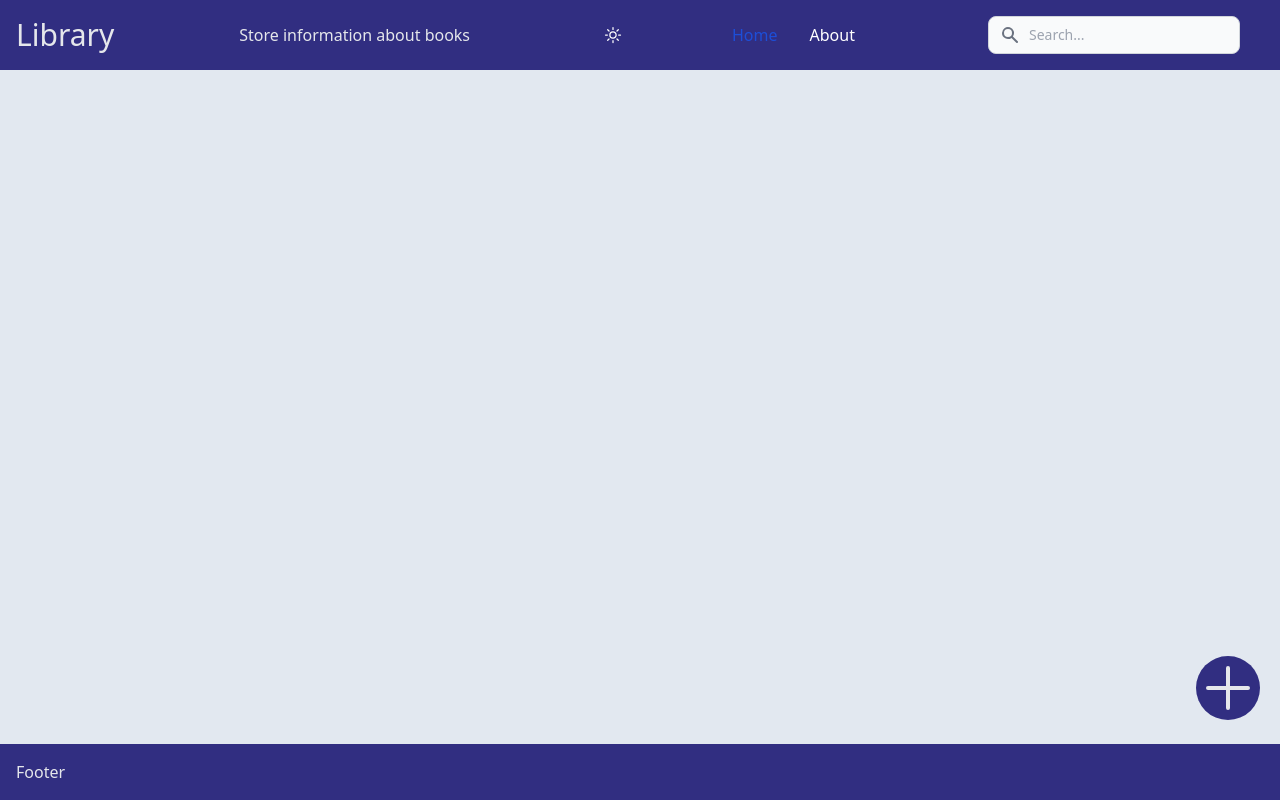
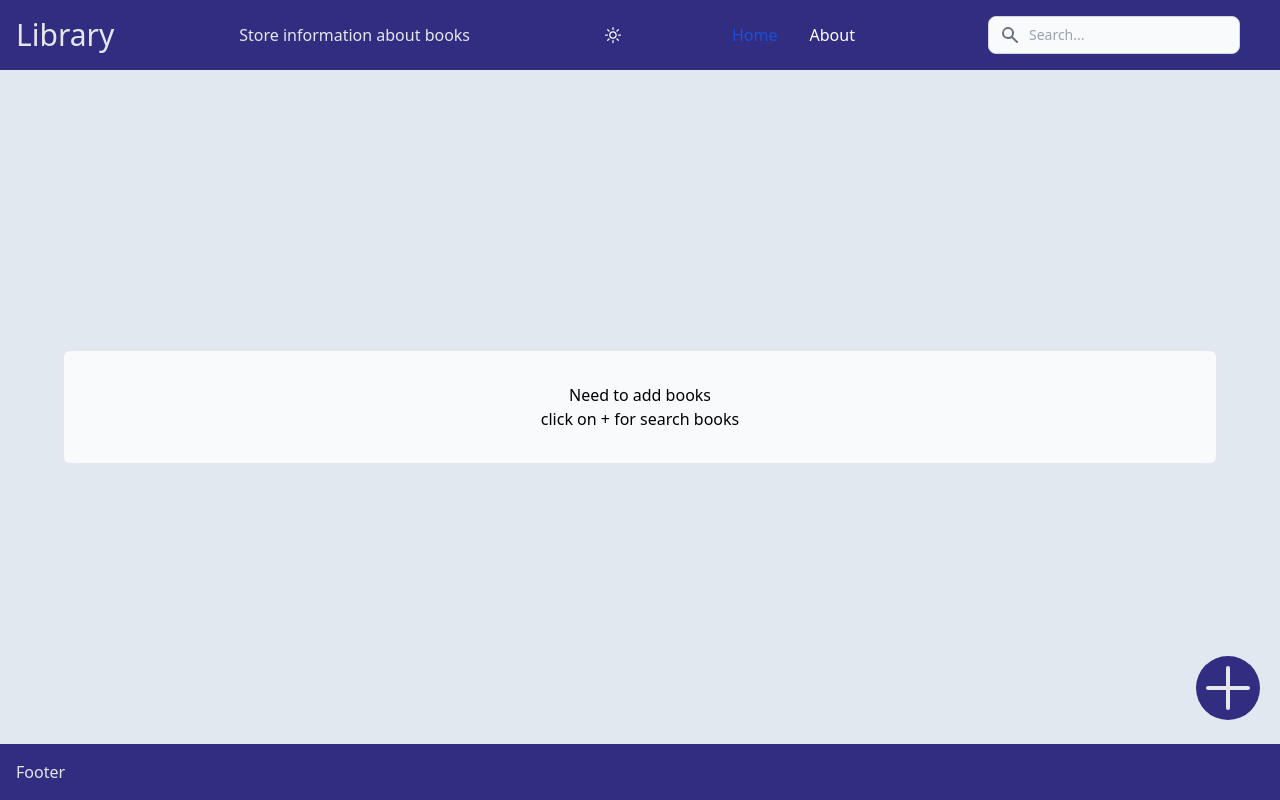
Before and after one commit to AlexisW42/library-react, a React (Vite) app: page / in a window 1280 px wide. Built offline with nearby package versions, Linux system fonts and the light colour scheme.

Commit message:
Added message component NeedToAdd for books

```diff
--- a/src/pages/BookList.jsx
+++ b/src/pages/BookList.jsx
@@ -1,4 +1,5 @@
 import Book from '../components/Book'
+import NeedToAdd from '../components/NeedToAdd'
 
 function BookList(props) {
   const { books, searchText } = props
@@ -11,11 +12,17 @@ function BookList(props) {
   }
 
   return (
-    <div className="mb-8 mt-8 grid min-w-[90vw] max-w-6xl gap-8 justify-self-center md:grid-cols-3">
-      {foundBooks.map((book, index) => {
-        return <Book {...book} key={index} />
-      })}
-    </div>
+    <>
+      {books.length == 0 ? (
+        <NeedToAdd />
+      ) : (
+        <div className="mb-8 mt-8 grid min-w-[90vw] max-w-6xl gap-8 justify-self-center md:grid-cols-3">
+          {foundBooks.map((book, index) => {
+            return <Book {...book} key={index} />
+          })}
+        </div>
+      )}
+    </>
   )
 }
 
```
